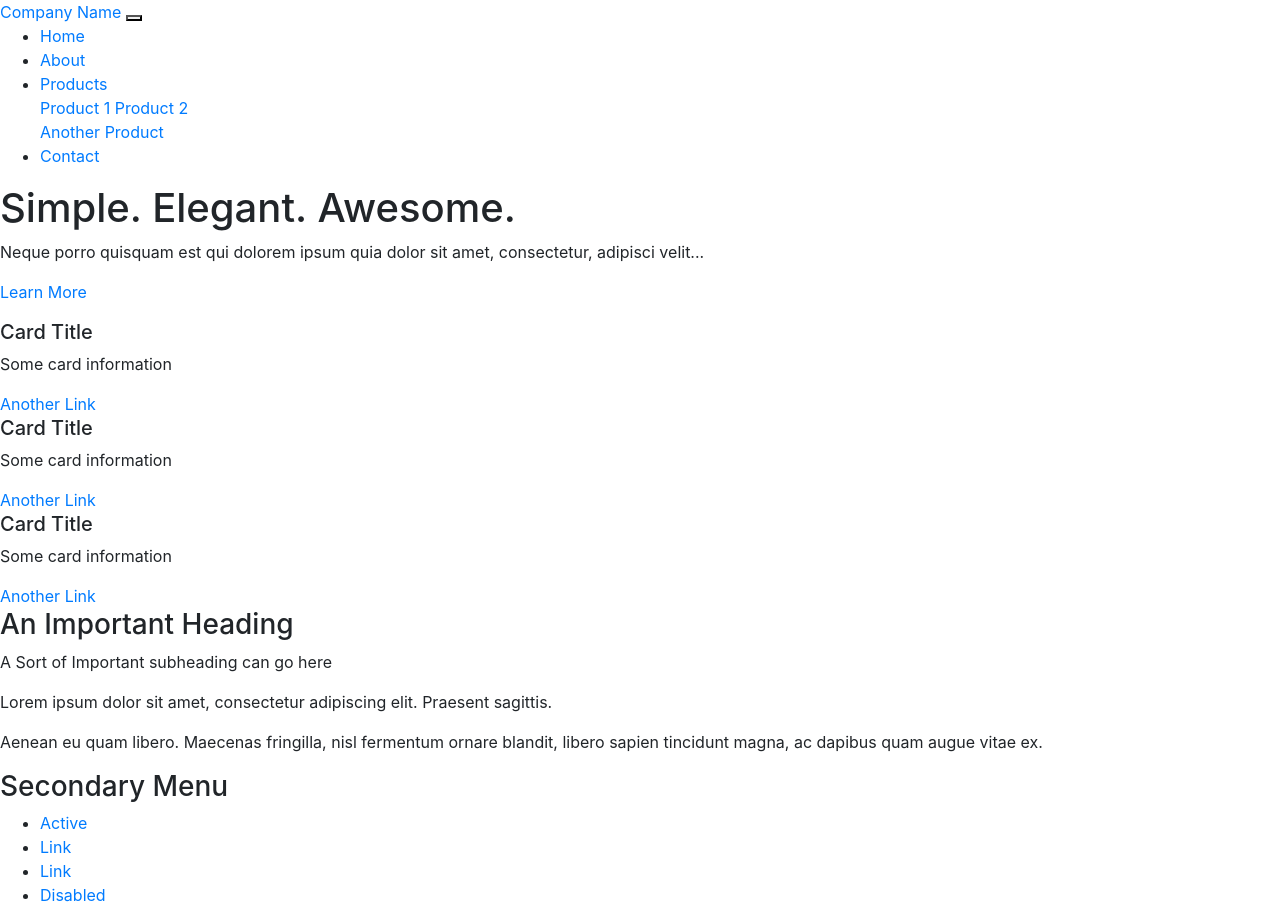
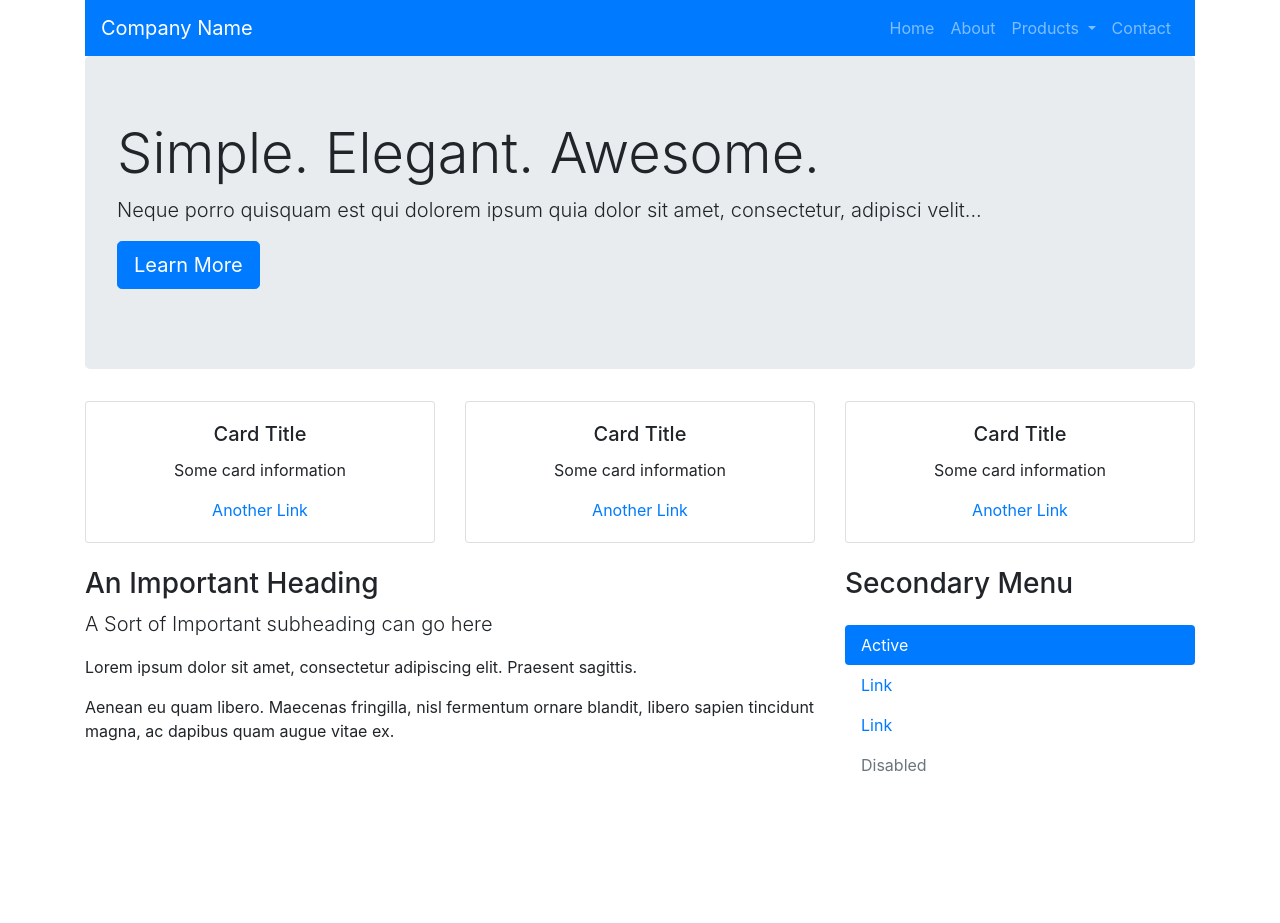
Before and after one commit to Jadaniels/bootstrapsproj1, a website: page src/index.html in a window 1280 px wide. After the commit the page ends 800 px from the top, so only its background shows below. Drawn offline with nearby package versions, Linux system fonts and the light colour scheme; files that its build step writes are made by us from their sources.

Commit message:
Corrected " issue

```diff
--- a/src/index.html
+++ b/src/index.html
@@ -14,102 +14,102 @@
         <script src="/js/popper.min.js"></script>
         <script src="/js/bootstrap.min.js"></script>
 
-            <div class = “container”>
-                <nav class = “navbar navbar-expand-lg navbar-dark bg-primary”>
-                    <a class = “navbar-brand” href = “#”> Company Name </a>
+            <div class = "container">
+                <nav class = "navbar navbar-expand-lg navbar-dark bg-primary">
+                    <a class = "navbar-brand" href = "#"> Company Name </a>
 
-                    <button class = “navbar-toggler” type = “button” data-toggler = “collapse” data-target = “#navbarSupportContent”>
-                        <span class = “navbar-toggler-icon”></span>
+                    <button class = "navbar-toggler" type = "button" data-toggle = "collapse" data-target = "#navbarSupportedContent">
+                        <span class = "navbar-toggler-icon"></span>
                     </button>
 
-                    <div class = “collapse navbar-collapse” id = “navbarSupportedContent”>
-                        <ul class = “navbar-nav ml-auto”>
-                            <li class = “nav-item”>
-                                <a class = “nav-link” href = “#”> Home </a>
+                    <div class = "collapse navbar-collapse" id = "navbarSupportedContent">
+                        <ul class = "navbar-nav ml-auto">
+                            <li class = "nav-item">
+                                <a class = "nav-link" href = "#"> Home </a>
                             </li>
-                            <li class = “nav-item”>
-                                <a class = “nav-link” href = “#”> About </a>
+                            <li class = "nav-item">
+                                <a class = "nav-link" href = "#"> About </a>
                             </li>
-                            <li class = “nav-item dropdown”>
-                                <a class = “nav-link dropdown-toggle” href = “#” id = “navbarDropdown” data-toggle = “dropdown”> Products </a>
-                                <div class = “dropdown-menu”>
-                                    <a class = “dropdown-item” href = “#”> Product 1 </a>
-                                    <a class = “dropdown-item” href = “#”> Product 2 </a>
-                                    <div class = “dropdown-divider”> </div>
-                                    <a class = “dropdown-item” href = “#”> Another Product </a>
+                            <li class = "nav-item dropdown">
+                                <a class = "nav-link dropdown-toggle" href = "#" id = "navbarDropdown" data-toggle = "dropdown"> Products </a>
+                                <div class = "dropdown-menu">
+                                    <a class = "dropdown-item" href = "#"> Product 1 </a>
+                                    <a class = "dropdown-item" href = "#"> Product 2 </a>
+                                    <div class = "dropdown-divider"> </div>
+                                    <a class = "dropdown-item" href = "#"> Another Product </a>
 
                                 </div>
                             </li>
-                            <li class = “nav-item”>
-                                <a class = “nav-link” href = “#”> Contact </a>
+                            <li class = "nav-item">
+                                <a class = "nav-link" href = "#"> Contact </a>
                             </li>
                         </ul>
                     </div>
                 </nav>
 
-                <div class = “jumbotron”>
-                    <h1 class = “display-4”> Simple. Elegant. Awesome. </h1>
-                    <p class = “lead”> Neque porro quisquam est qui dolorem ipsum quia dolor sit amet, consectetur, adipisci velit... </p>
+                <div class = "jumbotron">
+                    <h1 class = "display-4"> Simple. Elegant. Awesome. </h1>
+                    <p class = "lead"> Neque porro quisquam est qui dolorem ipsum quia dolor sit amet, consectetur, adipisci velit... </p>
 
-                    <p class = “lead”>
-                        <a class = “btn btn-primary btn-lg” href = “#” role = “button”> Learn More </a>
+                    <p class = "lead">
+                        <a class = "btn btn-primary btn-lg" href = "#" role = "button"> Learn More </a>
                     </p>
                 </div>
 
-                <div class = “row”>
-                    <div class = “col-sm-12 col-md-4”>
-                        <div class = “card mb-4”>
-                            <div class = “card-body text-center”>
-                                <h5 class = “card-title”> Card Title </h5>
-                                <p class = “card-text’> Some card information </p>
-                                <a href = “#” class = “card-link”> Another Link </a>
+                <div class = "row">
+                    <div class = "col-sm-12 col-md-4">
+                        <div class = "card mb-4">
+                            <div class = "card-body text-center">
+                                <h5 class = "card-title"> Card Title </h5>
+                                <p class = "card-text"> Some card information </p>
+                                <a href = "#" class = "card-link"> Another Link </a>
                             </div>
                         </div>
                     </div>
-                    <div class = “col”>
-                        <div class = “card”>
-                            <div class = “card-body text-center”>
-                                <h5 class = “card-title”> Card Title </h5>
-                                <p class = “card-text’> Some card information </p>
-                                <a href = “#” class = “card-link”> Another Link </a>
+                    <div class = "col">
+                        <div class = "card">
+                            <div class = "card-body text-center">
+                                <h5 class = "card-title"> Card Title </h5>
+                                <p class = "card-text"> Some card information </p>
+                                <a href = "#" class = "card-link"> Another Link </a>
                             </div>
                         </div>
                     </div>
-                    <div class = “col”>
-                        <div class = “card”>
-                            <div class = “card-body text-center”>
-                                <h5 class = “card-title”> Card Title </h5>
-                                <p class = “card-text’> Some card information </p>
-                                <a href = “#” class = “card-link”> Another Link </a>
+                    <div class = "col">
+                        <div class = "card">
+                            <div class = "card-body text-center">
+                                <h5 class = "card-title"> Card Title </h5>
+                                <p class = "card-text"> Some card information </p>
+                                <a href = "#" class = "card-link"> Another Link </a>
                             </div>
                         </div>
                     </div>
                 </div>
 
-                <div class = “row mt-sm-4 mt-md-0”>
-                    <div class = “col-sm-12 col-md-8 text-sm-center text-md-left”>
+                <div class = "row mt-sm-4 mt-md-0">
+                    <div class = "col-sm-12 col-md-8 text-sm-center text-md-left">
                         <h3> An Important Heading </h3>
-                        <p class = “lead”> A Sort of Important subheading can go here </p>
+                        <p class = "lead"> A Sort of Important subheading can go here </p>
 
                         <p> Lorem ipsum dolor sit amet, consectetur adipiscing elit. Praesent sagittis. </p>
                         <p> Aenean eu quam libero. Maecenas fringilla, nisl fermentum ornare blandit, libero sapien tincidunt magna, ac dapibus quam augue vitae ex. </p>
                     </div>
 
-                    <div class = “col-sm-12 col-md-4”>
-                        <h3 class = mb-4”> Secondary Menu </h3>
+                    <div class = "col-sm-12 col-md-4">
+                        <h3 class = "mb-4"> Secondary Menu </h3>
 
-                        <ul class = “nav flex-column nav-pills”>
-                            <li class = “nav-item”>
-                                <a class = “nav-link active” href = “#”> Active </a>
+                        <ul class = "nav flex-column nav-pills">
+                            <li class = "nav-item">
+                                <a class = "nav-link active" href = "#"> Active </a>
                             </li>
-                            <li class = “nav-item”>
-                                <a class = “nav-link” href = “#”> Link </a>
+                            <li class = "nav-item">
+                                <a class = "nav-link" href = "#"> Link </a>
                             </li>
-                            <li class = “nav-item”>
-                                <a class = “nav-link” href = “#”> Link </a>
+                            <li class = "nav-item">
+                                <a class = "nav-link" href = "#"> Link </a>
                             </li>
-                            <li class = “nav-item”>
-                                <a class = “nav-link disabled” href = “#”> Disabled </a>
+                            <li class = "nav-item">
+                                <a class = "nav-link disabled" href = "#"> Disabled </a>
                             </li>
                         </ul>
                     </div>
```
